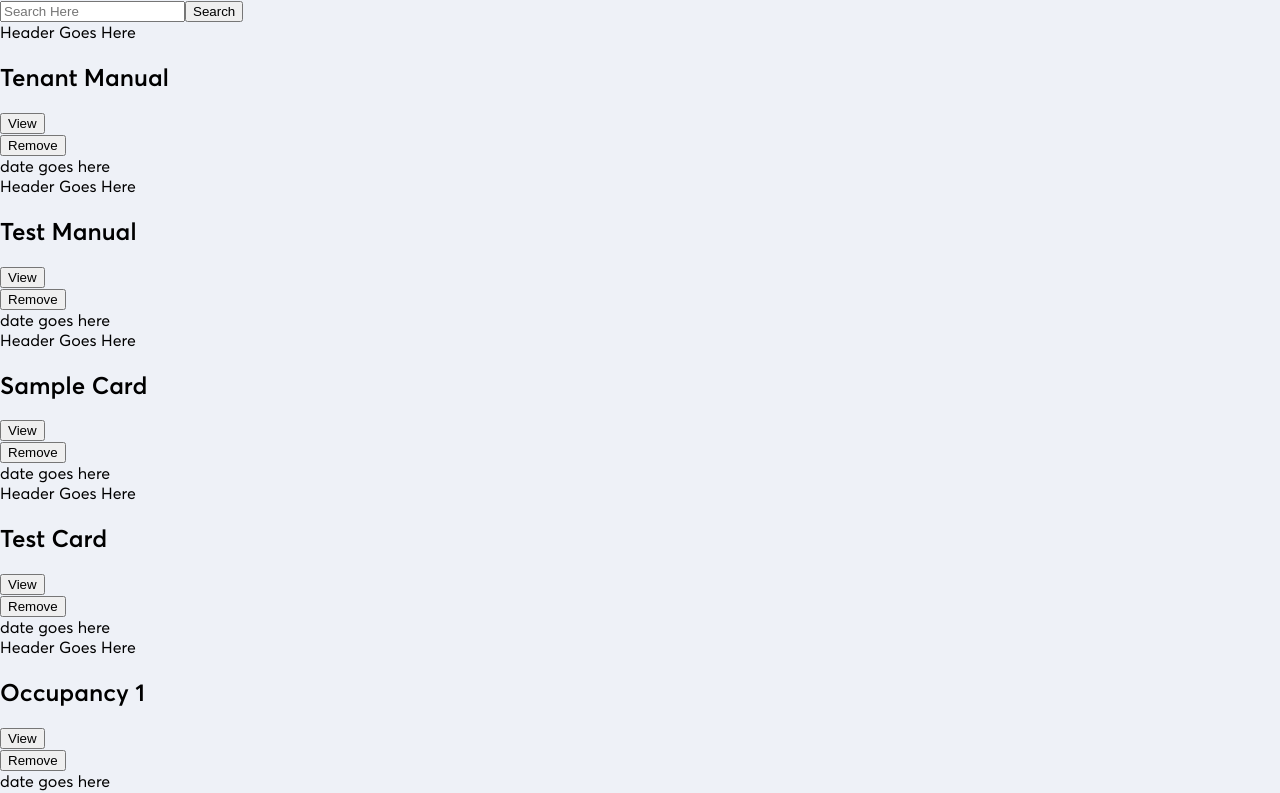
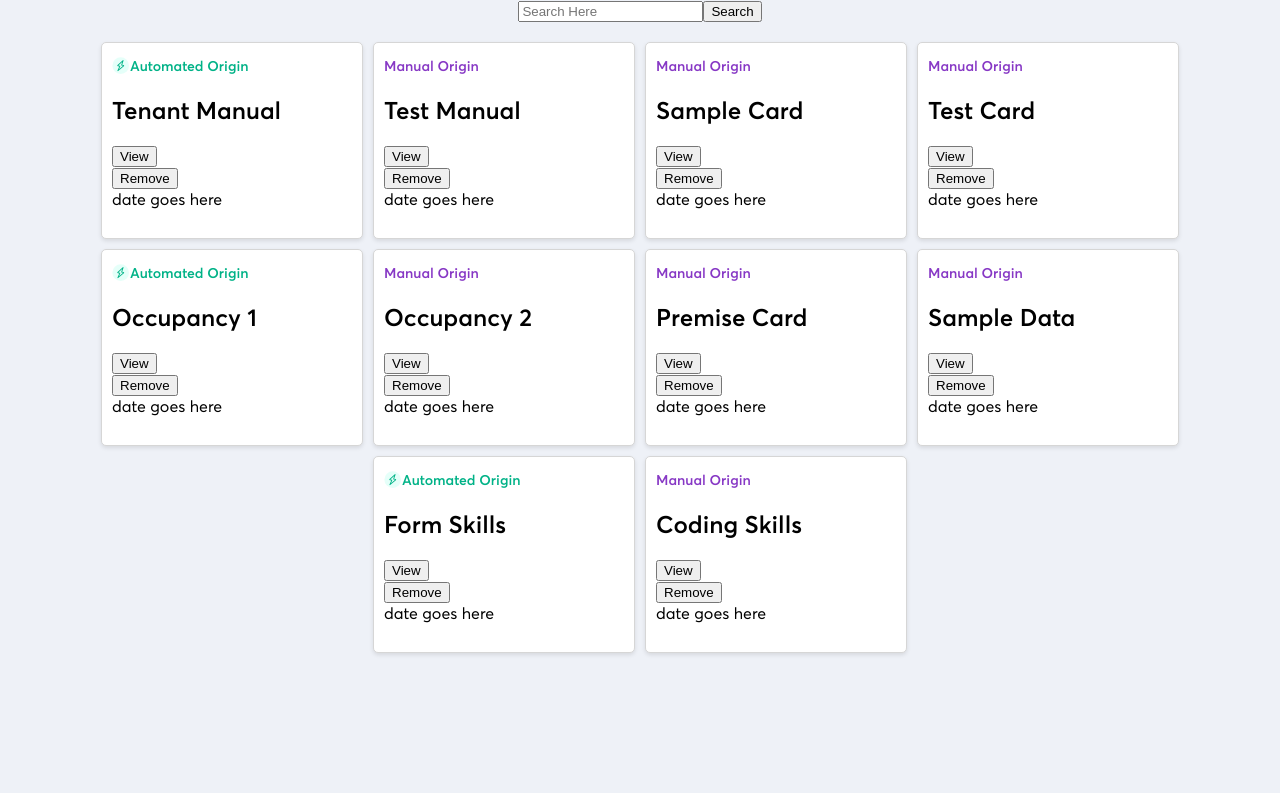
Before and after one commit to sohagraha/CM, a React (Create React App) app: page / in a window 1280 px wide. Shown: the top 793 px of the page. Built offline with nearby package versions, Linux system fonts and the light colour scheme.

Commit message:
header added

```diff
--- a/src/common/component/Buttons/Button/CMButton.js
+++ b/src/common/component/Buttons/Button/CMButton.js
@@ -5,7 +5,7 @@ const CMButton = ({ text, type, onClick }) => {
     case "primary":
       return (
         <div>
-          <button className="" onClick={onClick}>
+          <button className={type} onClick={onClick}>
             {text}
           </button>
         </div>
@@ -13,7 +13,7 @@ const CMButton = ({ text, type, onClick }) => {
     default:
       return (
         <div>
-          <button className="" onClick={onClick}>
+          <button className={type} onClick={onClick}>
             {text}
           </button>
         </div>
--- /dev/null
+++ b/src/common/component/Buttons/Button/CMButton.scss
@@ -0,0 +1,5 @@
+.primary {
+    border-radius: 29px;
+    width: 85px;
+    height: 25px;
+}
--- a/src/common/component/Cards/CMCardWrapper.js
+++ b/src/common/component/Cards/CMCardWrapper.js
@@ -1,7 +1,8 @@
 import React from "react";
+import "./CMCardWrapper.scss";
 
 const CMCardWrapper = (props) => {
-  return <div className="CardWrapper">{props.children}</div>;
+  return <div className="cardWrapper">{props.children}</div>;
 };
 
 export default CMCardWrapper;
--- /dev/null
+++ b/src/common/component/Cards/CMCardWrapper.scss
@@ -0,0 +1,15 @@
+@import "../../../styles/variables.scss";
+
+.cardWrapper {
+    width: 240px;
+    height: 195px;
+    border-radius: 5px;
+    border: 1px solid $card-border;
+    background-color: $card-body-bg;
+    padding: 0px 10px 0px 10px;
+    box-shadow: 0 2px 4px 0 rgba(0, 0, 0, 0.1);
+
+    &:hover {
+        box-shadow: 0 2px 4px 0 rgba(0, 0, 0, 0.3);
+    }
+}
--- a/src/common/component/Cards/CardHeader/CMCardHeader.js
+++ b/src/common/component/Cards/CardHeader/CMCardHeader.js
@@ -1,7 +1,22 @@
 import React from "react";
-
+import BoltIcon from "../../../../assets/images/boltIcon.svg";
+import "./CMCardHeader.scss";
 const CMCardHeader = ({ header }) => {
-  return <div>Header Goes Here</div>;
+  return (
+    <div className="header">
+      <p className={header}>
+        {header === "automated" ? (
+          <>
+            <img className="icon-image" src={BoltIcon} alt="" />
+            Automated
+          </>
+        ) : (
+          "Manual"
+        )}{" "}
+        Origin
+      </p>
+    </div>
+  );
 };
 
 export default CMCardHeader;
--- /dev/null
+++ b/src/common/component/Cards/CardHeader/CMCardHeader.scss
@@ -0,0 +1,16 @@
+@import "../../../../styles/variables.scss";
+
+.header {
+    font-size: 14px;
+    font-weight: bold;
+
+    .automated {
+        display: flex;
+        justify-content: flex-start;
+        color: $automated-origin-text;
+    }
+
+    .manual {
+        color: $manual-origin-text;
+    }
+}
--- a/src/components/Card/CMCard.js
+++ b/src/components/Card/CMCard.js
@@ -8,7 +8,7 @@ import CMButton from "../../common/component/Buttons/Button/CMButton";
 const CMCard = ({ data }) => {
   return (
     <CMCardWrapper>
-      <CMCardHeader header={data?.header} />
+      <CMCardHeader header={data?.originType} />
       <div className="card-body">
         <h2>{data.name}</h2>
         <p>{data.description}</p>
--- /dev/null
+++ b/src/components/Home/HomePage.scss
@@ -0,0 +1,15 @@
+.home {
+    display: flex;
+    flex-direction: column;
+    align-items: center;
+
+    .cardContainer {
+        display: flex;
+        flex-wrap: wrap;
+        justify-content: center;
+        margin-top: 20px;
+        gap: 10px;
+        max-width: 1450px;
+        align-items: center;
+    }
+}
--- a/src/components/Home/Homepage.js
+++ b/src/components/Home/Homepage.js
@@ -2,13 +2,15 @@ import React from "react";
 import { sampleData } from "../../data/sampleData";
 import CMSearch from "../SearchField/CMSearch";
 import CMCard from "../Card/CMCard";
+import "./HomePage.scss";
 
 const Homepage = () => {
   const [data, setData] = React.useState(sampleData);
+  console.log(sampleData);
   return (
-    <div className="">
+    <div className="home">
       <CMSearch sampleData={sampleData} setData={setData} />
-      <div>
+      <div className="cardContainer">
         {data.map((data) => {
           return <CMCard key={data.id} data={data} />;
         })}
--- a/src/styles/variables.scss
+++ b/src/styles/variables.scss
@@ -8,3 +8,7 @@ $card-title-text: #07114b;
 /* footer and body subtext */
 $card-subtext: #6b747f;
 $primary-font: "Averta";
+
+//
+
+$card-border : #d6d6d6;
```
